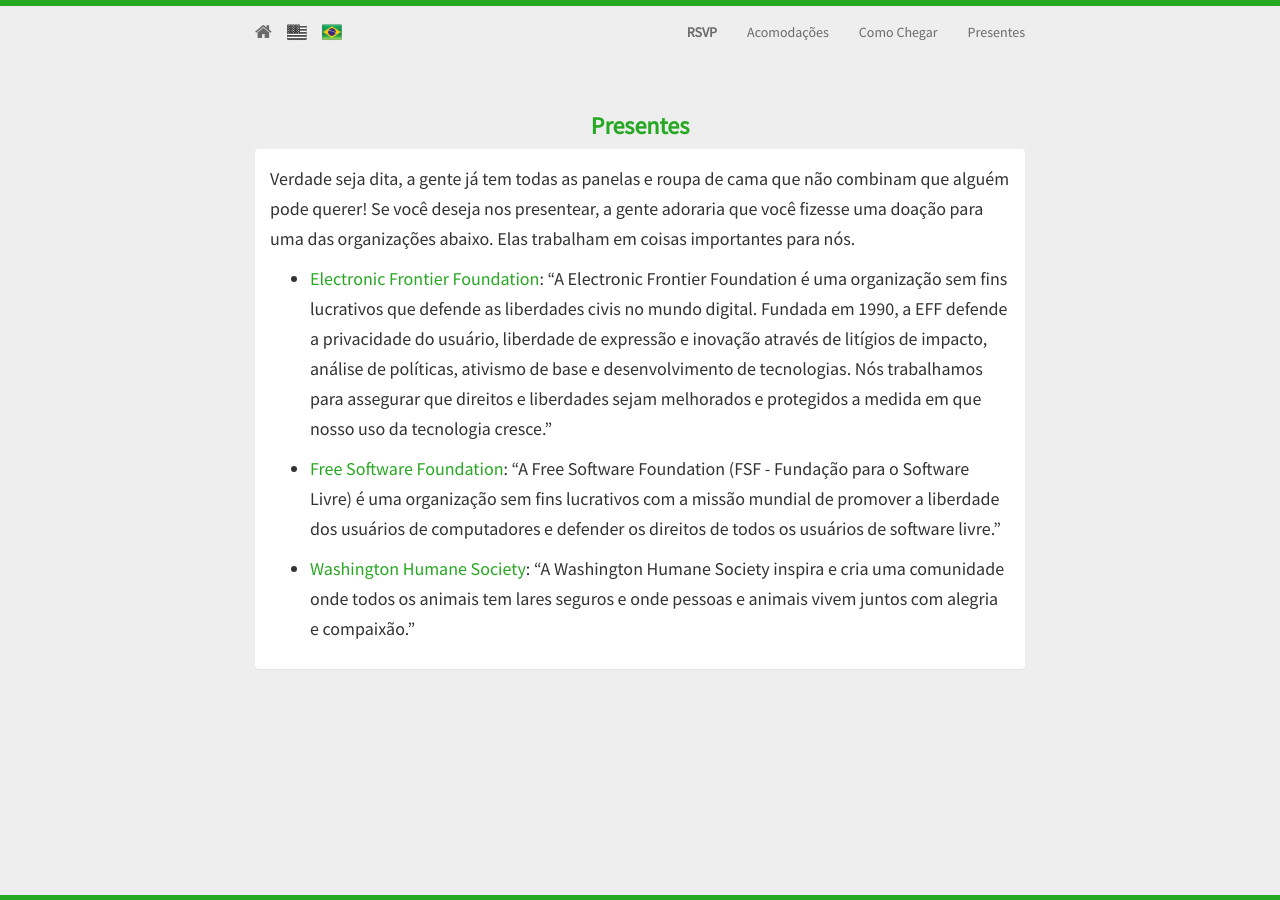
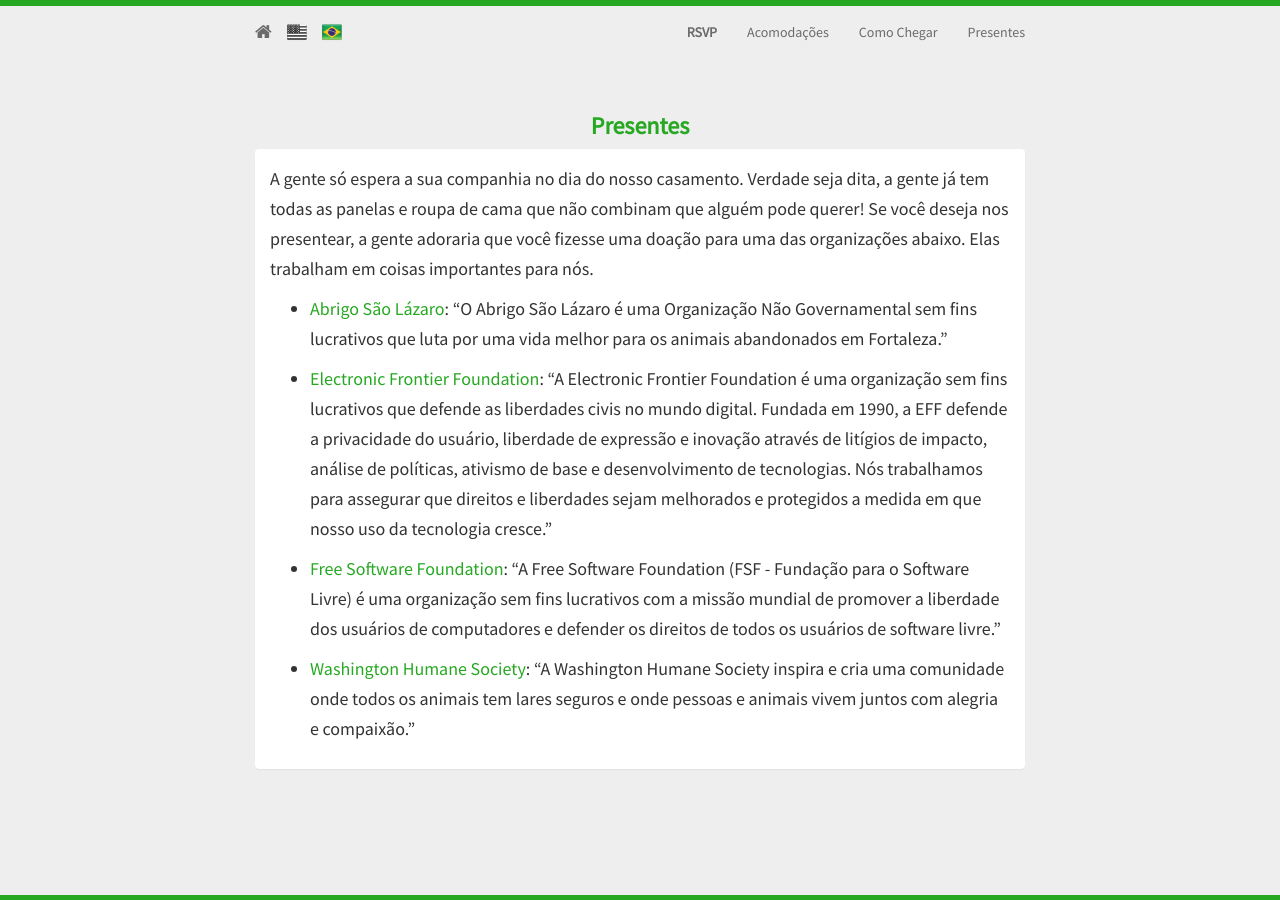
Before and after one commit to andersonvom/wedding-site, a Jekyll site: the page built from _posts/pt/0000-01-05-presentes.md, in a window 1280 px wide. Built offline with Jekyll 4.4.1, drawn with Linux system fonts in a browser that asks for light colours; nearby versions of some CDN libraries.

```diff
--- a/_posts/pt/0000-01-05-presentes.md
+++ b/_posts/pt/0000-01-05-presentes.md
@@ -4,10 +4,16 @@ name: gifts
 categories: pt
 ---
 
-Verdade seja dita, a gente já tem todas as panelas e roupa de cama que
-não combinam que alguém pode querer! Se você deseja nos presentear, a
-gente adoraria que você fizesse uma doação para uma das organizações
-abaixo. Elas trabalham em coisas importantes para nós.
+A gente só espera a sua companhia no dia do nosso casamento. Verdade
+seja dita, a gente já tem todas as panelas e roupa de cama que não
+combinam que alguém pode querer! Se você deseja nos presentear, a gente
+adoraria que você fizesse uma doação para uma das organizações abaixo.
+Elas trabalham em coisas importantes para nós.
+
+
+- [Abrigo São Lázaro][lazaro]: "O Abrigo São Lázaro é uma Organização
+  Não Governamental sem fins lucrativos que luta por uma vida melhor
+  para os animais abandonados em Fortaleza."
 
 - [Electronic Frontier Foundation][eff]: "A Electronic Frontier
   Foundation é uma organização sem fins lucrativos que defende as
```
Also changed, not shown: other parts of _posts/pt/0000-01-05-presentes.md (+1 -0 lines), _posts/en/0000-01-05-registry.md (+11 -4 lines).
